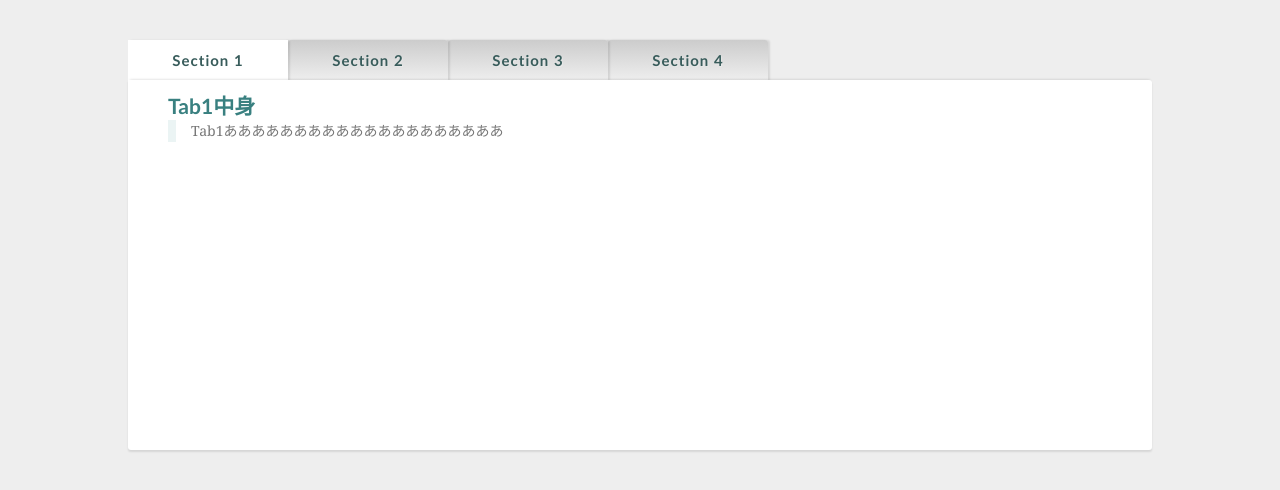
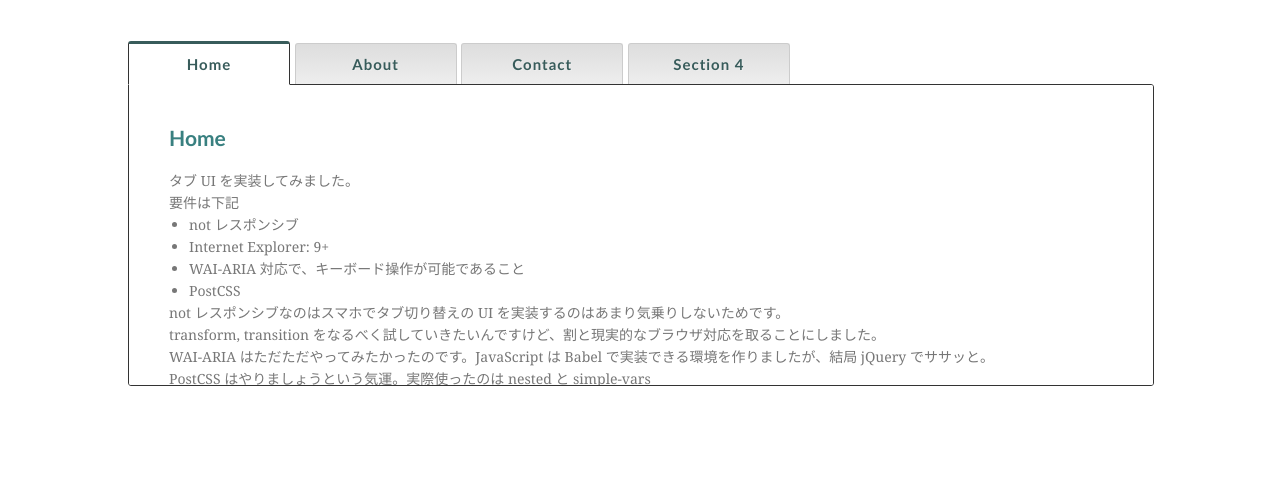
Before and after one commit to hrfmmymt/tab-test, a website: page index.html in a window 1280 px wide. Drawn offline with nearby package versions, Linux system fonts and the light colour scheme.

Commit message:
デザインこんな感じ

```diff
--- a/index.html
+++ b/index.html
@@ -15,29 +15,52 @@
 
   <div class="tabs">
     <ul class="tablist" role="tablist">
-      <li role="presentation"><a href="#section1" id="tab1" class="tab" role="tab" tabindex="0" aria-controls="section1" aria-selected="true" tabindex="0">Section 1</a></li>
-      <li role="presentation"><a href="#section2" id="tab2" class="tab" role="tab" tabindex="-1" aria-controls="section2">Section 2</a></li>
-      <li role="presentation"><a href="#section3" id="tab3" class="tab" role="tab" tabindex="-1" aria-controls="section3">Section 3</a></li>
+      <li role="presentation"><a href="#section1" id="tab1" class="tab" role="tab" tabindex="0" aria-controls="section1" aria-selected="true" tabindex="0">Home</a></li>
+      <li role="presentation"><a href="#section2" id="tab2" class="tab" role="tab" tabindex="-1" aria-controls="section2">About</a></li>
+      <li role="presentation"><a href="#section3" id="tab3" class="tab" role="tab" tabindex="-1" aria-controls="section3">Contact</a></li>
       <li role="presentation"><a href="#section4" id="tab4" class="tab" role="tab" tabindex="-1" aria-controls="section4">Section 4</a></li>
     </ul>
 
     <div class="content">
+
       <div id="section1" class="panel" aria-labelledby="tab1" role="tabpanel">
-        <h3>Tab1中身</h3>
-        <p>Tab1ああああああああああああああああああああ</p>
+        <h3>Home</h3>
+        <p>タブ UI を実装してみました。<br>要件は下記</p>
+        <ul>
+          <li>not レスポンシブ</li>
+          <li>Internet Explorer: 9+</li>
+          <li>WAI-ARIA 対応で、キーボード操作が可能であること</li>
+          <li>PostCSS</li>
+        </ul>
+        <p>not レスポンシブなのはスマホでタブ切り替えの UI を実装するのはあまり気乗りしないためです。</p>
+        <p>transform, transition をなるべく試していきたいんですけど、割と現実的なブラウザ対応を取ることにしました。</p>
+        <p>WAI-ARIA はただただやってみたかったのです。JavaScript は Babel で実装できる環境を作りましたが、結局 jQuery でササッと。</p>
+        <p>PostCSS はやりましょうという気運。実際使ったのは nested と simple-vars</p>
+
       </div>
+
       <div id="section2" class="panel" aria-labelledby="tab2" role="tabpanel" aria-hidden="true">
-        <h3>Tab2中身</h3>
-        <p>Tab2いいいいいいいいいいいいいいいいいいいい</p>
+        <h3>About</h3>
+        <div class="profile" itemscope>
+          <img itemprop="image" alt="私が hrfmmymt だ" src="//pbs.twimg.com/profile_images/672293869120163840/7q4wxHvu.jpg" width="200">
+          <div class="description">
+            <p itemprop="name">Name : hrfmmymt</p>
+            <p itemprop="age">Age : 32</p>
+            <p itemprop="gender">Gender : Male</p>
+          </div>
+        </div>
       </div>
+
       <div id="section3" class="panel" aria-labelledby="tab3" role="tabpanel" aria-hidden="true">
-        <h3>Tab3中身</h3>
-        <p>Tab3うううううううううううううううううううう</p>
+        <h3>Contact</h3>
+        <a href="//hrfmmymt.github.io/" target="_blank">http://hrfmmymt.github.io</a>
       </div>
+
       <div id="section4" class="panel" aria-labelledby="tab4" role="tabpanel" aria-hidden="true">
-        <h3>Tab4中身</h3>
+        <h3>Tab4</h3>
         <p>Tab4えええええええええええええええええええええええ</p>
       </div>
+
     </div>
   </div>
 
--- a/src/cssnext/style.css
+++ b/src/cssnext/style.css
@@ -1,25 +1,19 @@
 :root {
-  --bg-color: #eee;
-  --font-stack:18px  Futura,Trebuchet MS,Arial,sans-serif;
+  --font-stack: 18px  Futura,Trebuchet MS,Arial,sans-serif;
+  --bg-color: #fff;
+  --border-frame: 1px solid #333;
+  --border-white: 1px solid #fff;
 }
 
 html,
 body,
 div,
-header,
-section,
-footer,
-h1,
 h3,
 img,
 a,
-dl,
-dd,
-dt,
 ul,
 li,
-p,
-span {
+p {
   margin: 0;
   padding: 0;
 }
@@ -31,158 +25,144 @@ body {
   font: var(--font-stack);
 }
 
+/* tab area */
 .tabs {
   position: relative;
   margin: 40px auto;
   width: 80%;
 }
 
+/* tab area ul */
 .tablist {
   list-style: none;
-  letter-spacing: -1em;
+  & li {
+    display: inline-block;
+  }
 }
 
-li {
-  display: inline-block;
-}
+/* tab anchor button */
+.tab {
+  display: block;
+  position: relative;
+  top: 1px;
+  left: 0;
+  z-index: 10;
 
-.tab {
-  position: absolute;
-  z-index: 1000;
   width: 120px;
   height: 40px;
-  left: 0px;
-  top: 0px;
-  cursor: pointer;
-  background: #eee;
-  background: linear-gradient(to top, #eee 0%,#ccc 100%);
+  padding: 0 20px;
+
   font-size: 15px;
+  font-weight: bold;
+  color: #385c5b;
   line-height: 40px;
-  height: 40px;
-  position: relative;
-  display: inline-block;
   letter-spacing: 1px;
-  font-weight: bold;
   text-align: center;
   text-shadow: 1px 1px 1px rgba(255,255,255,0.3);
+  text-decoration: none;
+
+  background: #eee;
+  background: linear-gradient(to top, #eee 0%,#ddd 100%);
   border-radius: 3px 3px 0 0;
-  box-shadow: 2px 0 2px rgba(0,0,0,0.1), -2px 0 2px rgba(0,0,0,0.1);
-}
 
-.tab:after {
-  content: '';
-  background: #fff;
-  position: absolute;
-  bottom: -8px;
-  left: 0;
-  width: 100%;
-  height: 8px;
-  display: block;
-}
+  border-top: 1px solid #ccc;
+  border-right: 1px solid #ccc;
+  border-bottom: none;
+  border-left: 1px solid #ccc;
 
-.tab:hover {
-  background: #9cc8dc;
-  top: -8px;
-  transition: top linear 0.2s;
-  box-shadow: none;
-}
+  cursor: pointer;
 
-.tab:hover:after {
-  background: #9cc8dc;
-}
+  &:hover {
+    background: #9cc8dc;
+    transition: background linear 0.2s;
+  }
 
-.tab:focus {
-  outline: 0;
-  border: 1px dotted;
-}
+  &:focus {
+    outline: 0;
+  }
 
-.tab:focus,
-.tab:focus:after,
-.tab:focus:hover,
-.tab:focus:hover:after,
-[aria-selected='true']:focus,
-[aria-selected='true']:after,
-[aria-selected='true']:hover,
-[aria-selected='true']:focus:after,
-[aria-selected='true']:hover:after {
-  background: #fff;
-  top: 0;
-}
+  &[aria-selected='true'] {
+    border-right: var(--border-frame);
+    border-bottom: var(--border-white);
+    border-left: var(--border-frame);
+  }
 
-.tablist li:first-of-type a {
-  z-index: 4;
-  box-shadow: 2px 0 2px rgba(0,0,0,0.1);
-}
+  &:focus,
+  &:focus:after,
+  &:focus:hover,
+  &:focus:hover:after,
+  &[aria-selected='true']:focus,
+  &[aria-selected='true']:after,
+  &[aria-selected='true']:hover,
+  &[aria-selected='true']:focus:after,
+  &[aria-selected='true']:hover:after {
+    background: var(--bg-color);
+    border-bottom: var(--border-white);
+  }
 
-#tab2 {
-  z-index: 3;
-}
-
-#tab3 {
-  z-index: 2;
-}
-
-#tab4 {
-  z-index: 1;
-}
-
-.tab:focus,
-[aria-selected='true'] {
-  background: #fff;
-  z-index: 6;
-  transition: top linear 0.2s;
-}
-
-a[role='tab'] {
-  display: block;
-  padding: 0 20px;
-  color: #385c5b;
-  text-decoration: none;
+  &:focus,
+  &[aria-selected='true'] {
+    background: var(--bg-color);
+    z-index: 6;
+    transition: top linear .2s;
+    border-top: 3px solid #385c5b;
+    border-bottom: var(--border-white);
+  }
 }
 
 .content {
-  background: #fff;
   position: relative;
+  z-index: 1;
+  overflow: auto;
+
   width: 100%;
-  height: 370px;
-  z-index: 5;
-  overflow: hidden;
-  box-shadow: 0 -2px 3px -2px rgba(0,0,0,0.2), 0 2px 2px rgba(0,0,0,0.1);
+  min-height: 300px;
+
+  background: var(--bg-color);
+  border: var(--border-frame);
   border-radius: 0 3px 3px 3px;
-}
-.content div {
-  position: absolute;
-  top: 0;
-  left: 0;
-  bottom: 100%;
-  padding: 10px 40px;
-  z-index: 1;
-  transition: all linear 0.1s;
+
+  & div[role="tabpanel"] {
+    position: absolute;
+    top: 0;
+    left: 0;
+    bottom: 0;
+    z-index: 1;
+
+    padding: 40px;
+
+    opacity: 1;
+    transition: opacity linear 0.1s;
+
+    &[aria-hidden="true"] {
+      opacity: 0;
+    }
+  }
+
+  & h2,
+  & h3 {
+    color: #398080;
+    margin-bottom: 20px;
+  }
+
+  & p,
+  & ul {
+    font-size: 14px;
+    line-height: 22px;
+    text-align: left;
+    color: #777;
+    font-family: Cambria, Georgia, serif;
+  }
+
+  & ul {
+    padding-left: 20px;
+  }
 }
 
-[role="tabpanel"] {
-  bottom: 0px;
-  z-index: 100;
-  opacity: 1;
-  transition: all ease-out 0.2s 0.2s;
+.profile {
+  & img,
+  & .description {
+    display: inline-block;
+    vertical-align: top;
+  }
 }
-
-[role="tabpanel"][aria-hidden="true"] {
-  opacity: 0;
-}
-
-h2,
-h3 {
-  color: #398080;
-}
-
-p {
-  font-size: 14px;
-  line-height: 22px;
-  text-align: left;
-  margin: 0;
-  color: #777;
-  padding-left: 15px;
-  font-family: Cambria, Georgia, serif;
-  border-left: 8px solid rgba(63,148,148, 0.1);
-}
```
Also changed, not shown: dist/css/style.css, 1 other file.
